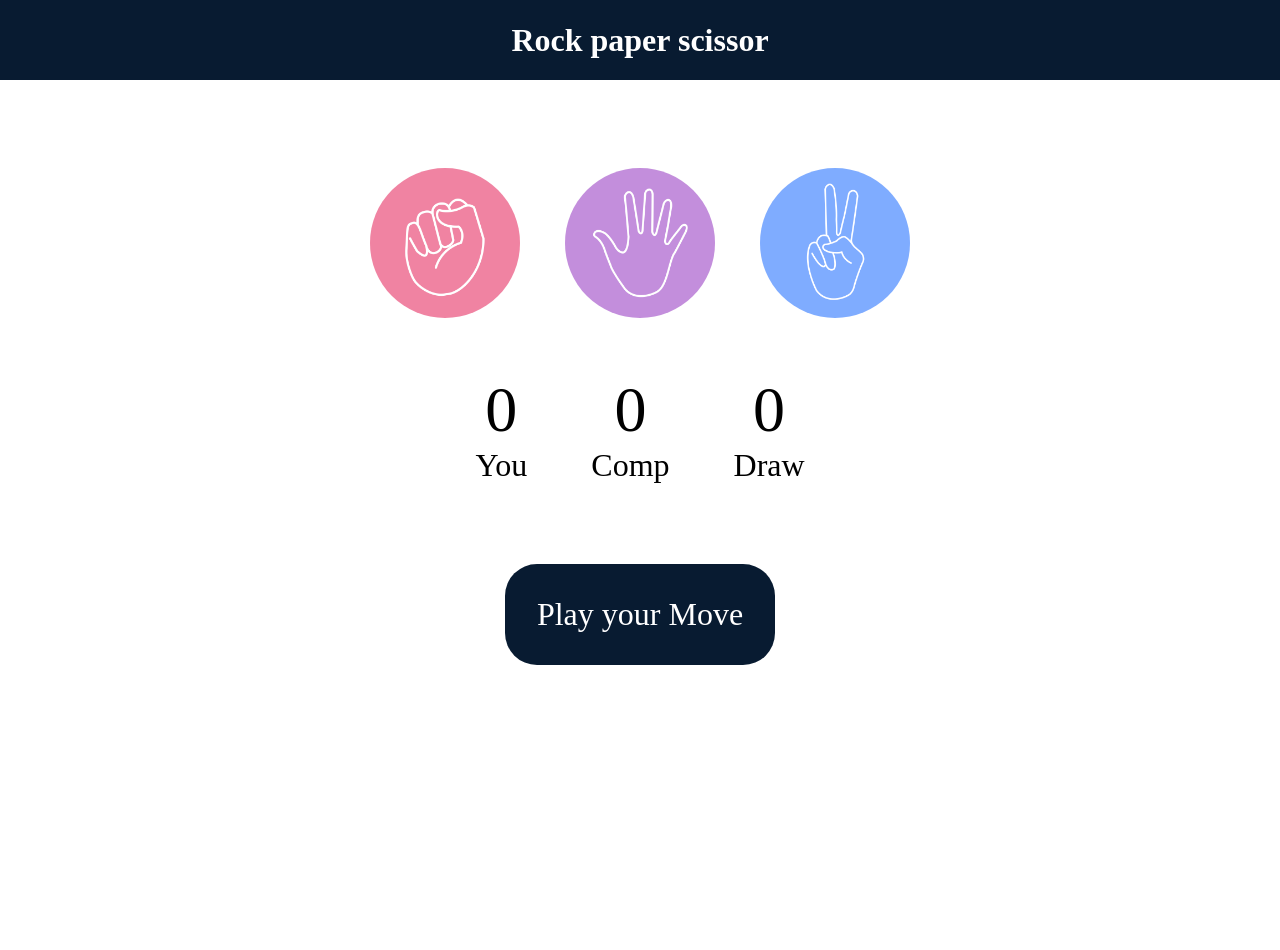
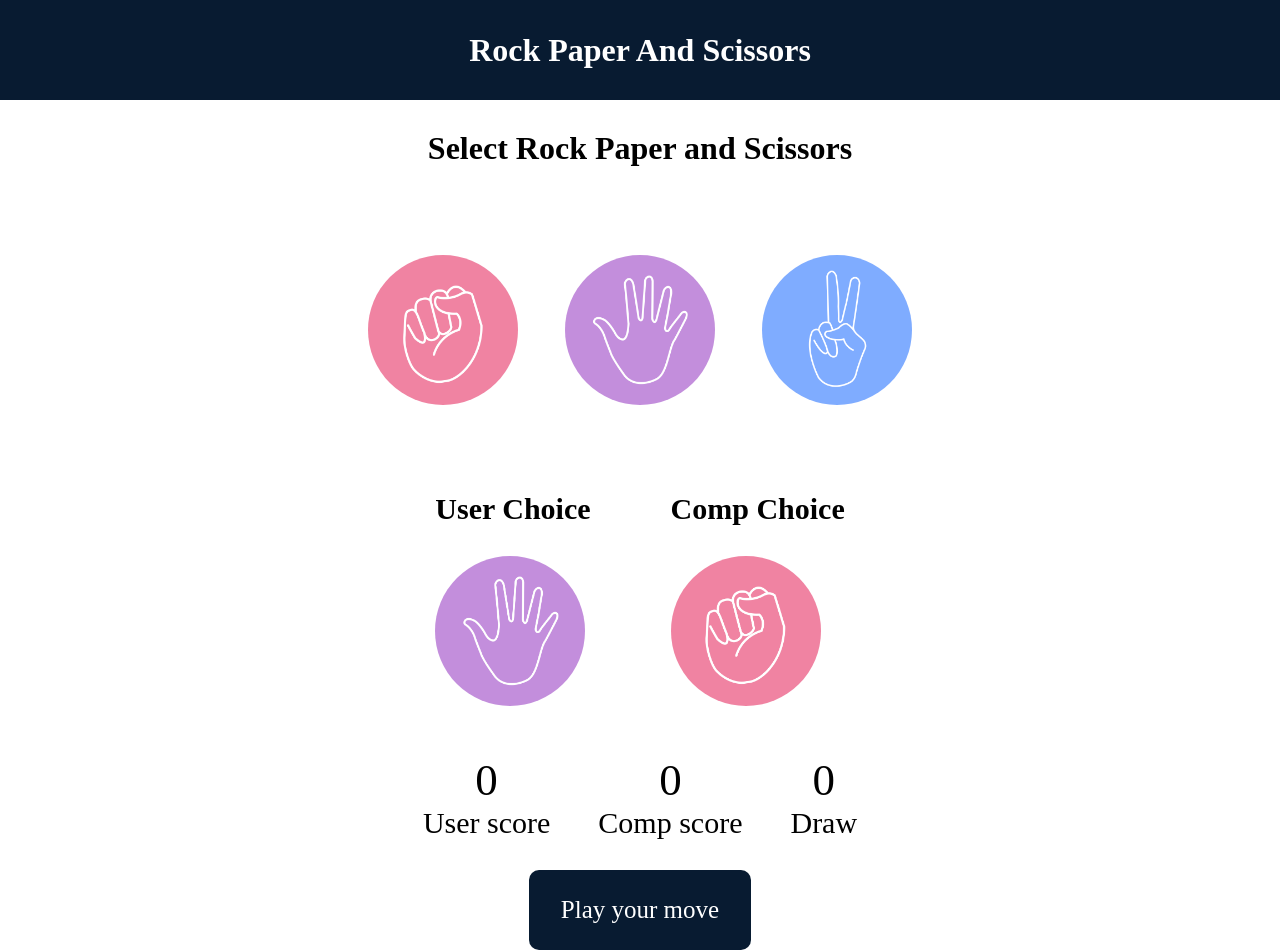
Before and after one commit to chaudharytalalaslam/Rock-Paper-Scissors, a plain HTML site: page index.html in a window 1280 px wide. Before the commit the page ends 800 px from the top, so only its background shows below. Drawn offline with Linux system fonts and the light colour scheme.

Commit message:
Add files via upload

```diff
--- a/app.js
+++ b/app.js
@@ -1,91 +1,84 @@
-
 let userScore = 0;
 let compScore = 0;
 let drawScore = 0;
 
-const choices = document.querySelectorAll(".choice");
-const msg = document.querySelector("#msg");
-const uS = document.querySelector("#user-score")
-const cS = document.querySelector("#comp-score")
-const DS = document.querySelector("#draw-score")
+let choices = document.querySelectorAll(".choice")
+let msg = document.querySelector("#msg");
+let uS=document.querySelector("#user-score")
+let cS=document.querySelector("#comp-score")
+let dS=document.querySelector("#draw-score")
+let userChoiceImg=document.querySelector("#user-c")
+let compChoiceImg=document.querySelector("#comp-c")
 
 
-const genCompChoice = () => {
-    //rock paper scissors       // math.random() genrate random values from 0 to 1
-    const options = ["rock", "paper", "scissors"];
-    const randIdx = Math.floor(Math.random() * 3)
-    return options[randIdx];
+const gencompChoice = () => {
+    const array = ["rock", "paper", "scissors"];
+    const randomIdx = Math.floor(Math.random() * 3)
+    console.log(randomIdx)
+
+    return array[randomIdx];
 }
 
-
-// check the draw condition
-const draw = () => {
-    msg.innerText = "Game Was Draw.Play again"
-    drawScore++
-    msg.style.backgroundColor = "#081b31"
-    DS.innerText=drawScore
-
-
-}
-
-// show the winner user or computer
 const showWinner = (userWin, userChoice, compChoice) => {
     if (userWin) {
-        msg.innerText = `You win  ${userChoice} beats ${compChoice}`;
-        msg.style.backgroundColor = "green"
-        userScore++;
-        uS.innerText = userScore;
+        msg.innerText = `You win ! ${userChoice} beats ${compChoice}`;
+        msg.style.backgroundColor = "green";
+        userScore++
+        uS.innerText=userScore;
     }
     else {
-        msg.innerText = `You lose  ${compChoice} beats  ${userChoice}`;
+        msg.innerText = `You lose ! ${compChoice} beats ${userChoice}`;
         msg.style.backgroundColor = "red"
         compScore++
-        cS.innerText = compScore;
+        cS.innerText=compScore;
+
 
     }
 }
 
-// check the conditions who is winning or draw
+const draw = () => {
+    msg.innerText = "Game is draw Play Again";
+    drawScore++;
+    msg.style.backgroundColor = "#081b31";
+    dS.innerText=drawScore;
+
+}
 
 const playGame = (userChoice) => {
-    let compChoice = genCompChoice()
-    console.log("User Choice =", userChoice)
-    console.log("Comp Choice =", compChoice)
-
-
-    //draw Game
-
+    let compChoice = gencompChoice()
+    let userWin = true;
+    updateChoiceImages(userChoice,compChoice)
     if (userChoice === compChoice) {
         draw()
     }
 
     else {
-        let userWin = true;
 
         if (userChoice === "rock") {
-            // compChoice will be paper or scissors
             userWin = compChoice === "paper" ? false : true
+
+        }
+        else if (userChoice === "paper") {
+            userWin = compChoice === "scissors" ? false : true
         }
 
-        else if (userChoice === "paper") {
-            // compChoice will be rock or scissors
-            userWin = compChoice === "scissors" ? false : true
-        }
         else {
-            // compChoice will be rock or paper
             userWin = compChoice === "rock" ? false : true
         }
+    }
 
-        showWinner(userWin, userChoice, compChoice);
-    }
+    showWinner(userWin, userChoice, compChoice)
 }
 
-// click event to get user choice
 
 choices.forEach((choice) => {
     choice.addEventListener("click", () => {
         let userChoice = choice.getAttribute("id")
-        // console.log("choice was clicked ", userChoice)
         playGame(userChoice);
     })
 })
+
+const updateChoiceImages=(userChoice,compChoice)=>{
+    userChoiceImg.src=`./images/${userChoice}.png `;
+    compChoiceImg.src=`./images/${compChoice}.png`;
+}
--- a/index.html
+++ b/index.html
@@ -1,42 +1,62 @@
 <!DOCTYPE html>
 <html lang="en">
-
 <head>
-    <meta charset="UTF-8" />
-    <meta name="viewport" content="width=device-width, initial-scale=1.0" />
-    <title>Rock-Paper-Scissors</title>
-    <link rel="stylesheet" href="style.css" />
+    <meta charset="UTF-8">
+    <meta name="viewport" content="width=device-width, initial-scale=1.0">
+    <title>Document</title>
+    <link rel="stylesheet" href="./style.css">
 </head>
-
 <body>
 
-    <h1>Rock paper scissor</h1>
+    <div class="h1">
+        <h1>Rock Paper And Scissors</h1>
+    </div>
 
+    <div class="select-msg">
+        <h1>Select Rock Paper and Scissors</h1>
+    </div>
+
+
+    <!-- Choices -->
     <div class="choices">
 
         <div class="choice" id="rock">
-            <img src="./images/rock.png" alt="" />
+            <img src="./images/rock.png" alt="">
         </div>
 
         <div class="choice" id="paper">
-            <img src="./images/paper.png" alt="" />
+            <img src="./images/paper.png" alt="">
         </div>
 
         <div class="choice" id="scissors">
-            <img src="./images/scissors.png" alt="" />
+            <img src="./images/scissors.png" alt="">
         </div>
 
+    </div>
+
+    <div class="both">
+        <div class="user">
+            <h2>User Choice</h2>
+            <img id="user-c" src="./images/paper.png" alt="">
+        </div>
+
+        <div class="user">
+            <h2>Comp Choice</h2>
+            <img id="comp-c" src="./images/rock.png" alt="">
+        </div>
     </div>
 
     <div class="score-board">
         <div class="score">
             <p id="user-score">0</p>
-            <p>You</p>
+            <p>User score</p>
         </div>
+
         <div class="score">
             <p id="comp-score">0</p>
-            <p>Comp</p>
+            <p>Comp score</p>
         </div>
+
         <div class="score">
             <p id="draw-score">0</p>
             <p>Draw</p>
@@ -44,10 +64,9 @@
     </div>
 
     <div class="msg-container">
-        <p id="msg">Play your Move</p>
+        <div id="msg">Play your move</div>
     </div>
 
-    <script src="./app.js"></script>
+  <script src="./app.js"></script>
 </body>
-
 </html>
--- a/style.css
+++ b/style.css
@@ -3,83 +3,105 @@
     padding: 0;
     box-sizing: border-box;
 }
-
-h1{
+.h1{
     width: 100%;
     background-color: #081b31;
-    color: #ffff;
-    height: 5rem;
+    color: #fff;
+    height: 100px;
     display: flex;
     justify-content: center;
     align-items: center;
+    text-align: center;
 }
+.select-msg{
+    display: flex;
+    justify-content: center;
+    align-items: center;
+    margin-top: 30px;
+    text-align: centerc;
+}
+
+/* Choices */
 .choices{
     display: flex;
     justify-content: center;
+    margin-top: 5rem;
+    gap: 2rem;
     flex-wrap: wrap;
-    gap:30px ;
-    margin-top: 5rem;
 }
 .choice{
+    width: 165px;
     height: 165px;
-    width: 165px;
     display: flex;
     justify-content: center;
     align-items: center;
-    transition: 150ms;
-    cursor: pointer;
-
-
-
+    transition: 200ms;
 }
 .choice:hover{
     background-color: #081b31;
     border-radius: 50%;
+    cursor: pointer;
+
 }
 img{
     height: 150px;
     width: 150px;
+    object-fit: cover;
     border-radius: 50%;
-    object-fit: cover;
-    cursor: pointer;
+
 }
 
 
-/*  Score Board  */
+/*  USER and COMP choices */
+.both{
+    display: flex;
+    justify-content: center;
+    gap: 5rem;
+    margin-top: 5rem;
+    flex-wrap: wrap;
+}
+
+.user,.comp{
+    display: flex;
+    flex-direction: column;
+    gap: 30px;
+    font-size: 20px;
+}
 
 
+/* SCore Board */
 .score-board{
     display: flex;
     justify-content: center;
-    align-items: center;
-    font-size: 2rem ;
-    gap: 4rem;
+    font-size: 30px;
+    gap: 3rem;
     margin-top: 3rem;
     flex-wrap: wrap;
 }
-
 .score{
     display: flex;
     flex-direction: column;
+    align-items: center;
     justify-content: center;
-    align-items: center;
 }
 
 #user-score,#comp-score,#draw-score{
-    font-size: 4rem;
+    font-size: 45px;
 }
-
-
 .msg-container{
+    margin-top: 30px;
     display: flex;
     justify-content: center;
-    margin-top: 5rem;
 }
 #msg{
+    padding: 2rem;
+    font-size: 25px;
     background-color: #081b31;
-    color: #ffff;
-    font-size: 2rem;
-    padding: 2rem;
-    border-radius: 2rem;
-    cursor: pointer;
+    height: 80px;
+    color: #fff;
+    display: flex;
+    justify-content: center;
+    align-items: center;
+    border-radius: 10px;
+
 }
```
